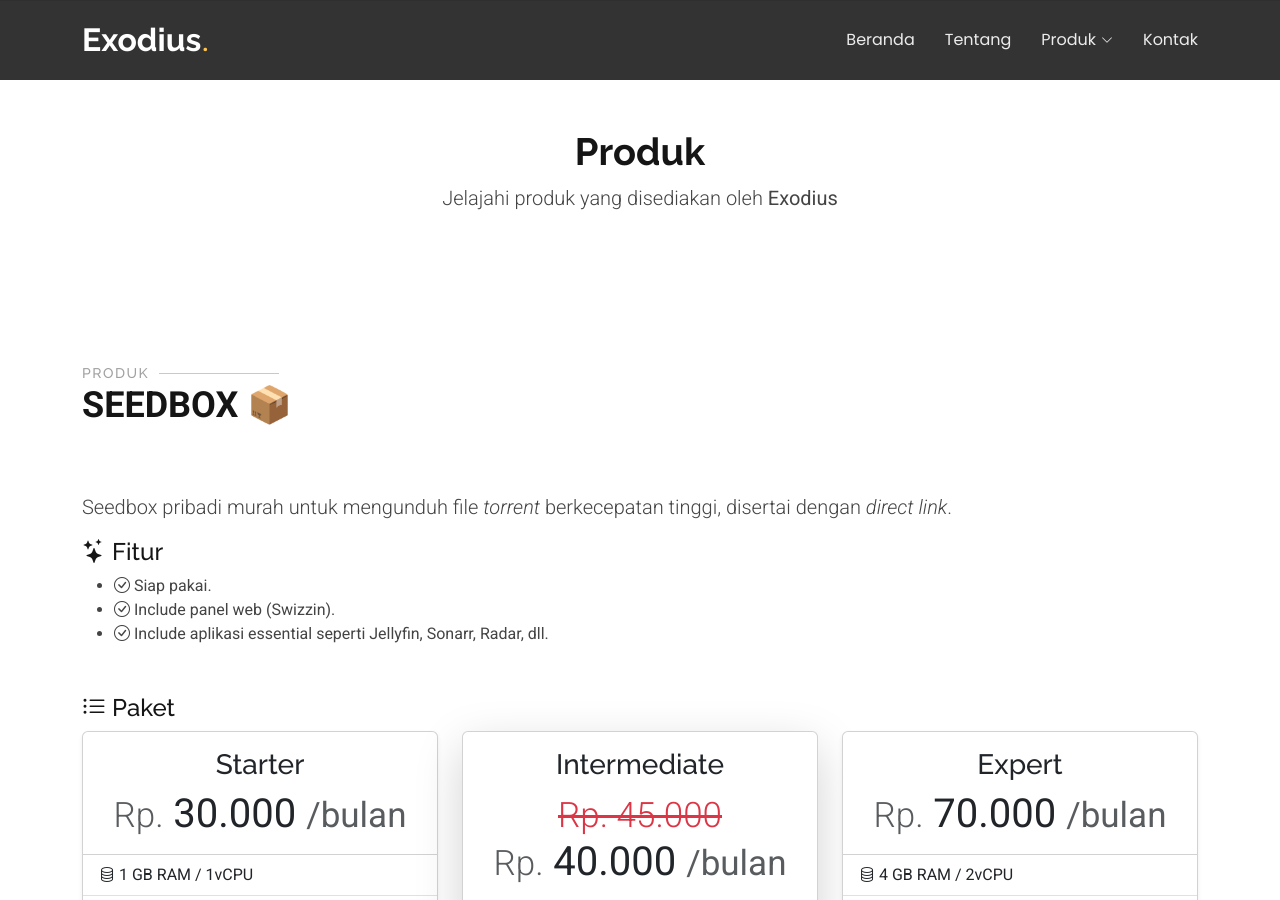
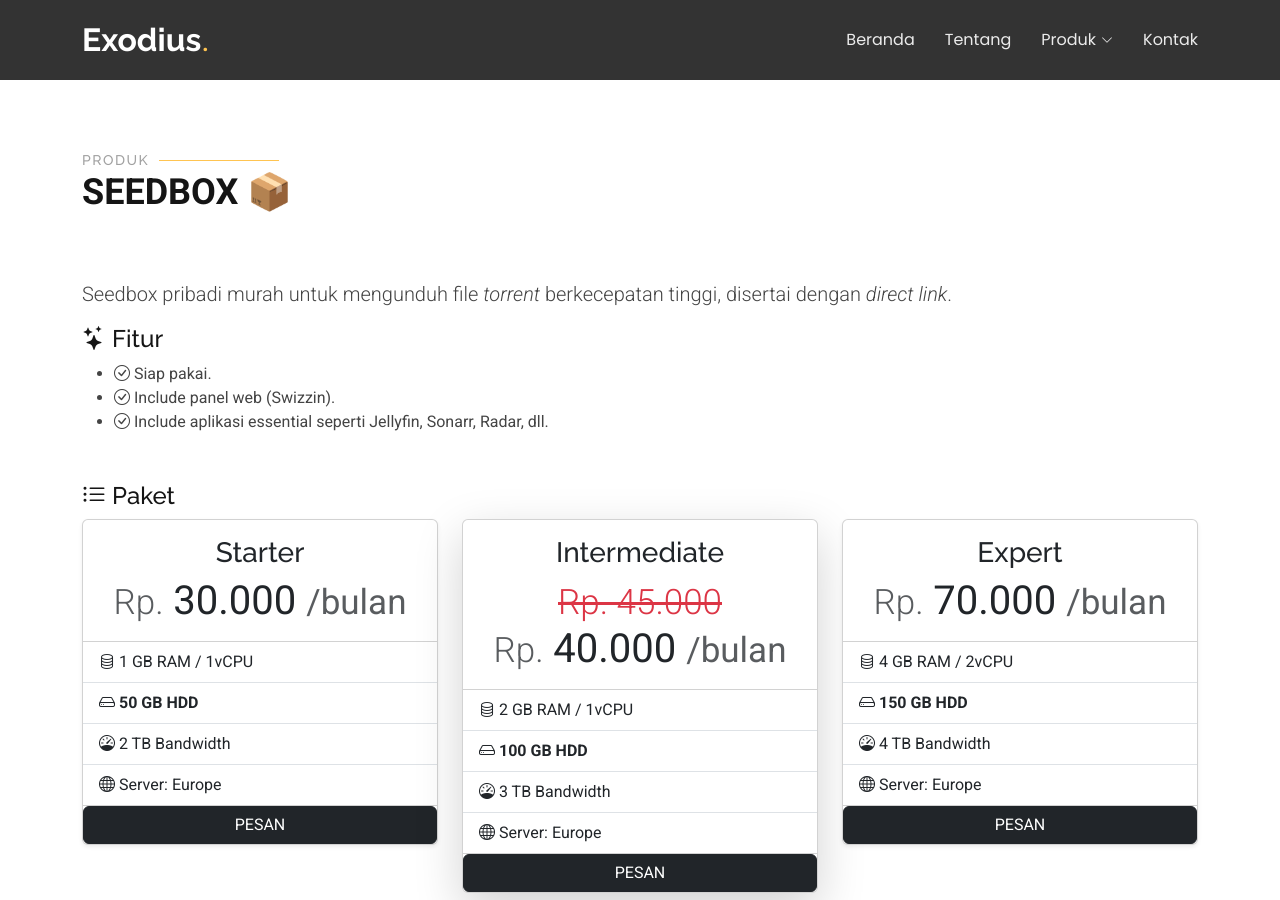
Before and after one commit to exodiusproject/exodiusproject.github.io, a Jekyll site: the page built from produk/seedbox.html, in a window 1280 px wide and 900 px high. Built offline with Jekyll 4.4.1, drawn with Linux system fonts in a browser that asks for light colours.

Commit message:
Allow to set fixed navbar, product page adjustment

```diff
--- a/_layouts/base.html
+++ b/_layouts/base.html
@@ -3,7 +3,10 @@
   {% include head.html %}
 
   <body class="{{ page.body_class }}">
-    <header id="header" class="header d-flex align-items-center fixed-top">
+    <header
+      id="header"
+      class="header d-flex align-items-center {% if page.fixed_navbar %} fixed-top {% endif %}"
+    >
       <div
         class="container-fluid container-xl position-relative d-flex align-items-center justify-content-between"
       >
--- a/_layouts/produk.html
+++ b/_layouts/produk.html
@@ -3,25 +3,8 @@
 body_class: service-details-page
 ---
 
-<!-- Page Title -->
-<div class="page-title" data-aos="fade">
-  <div class="heading">
-    <div class="container">
-      <div class="row d-flex justify-content-center text-center">
-        <div class="col-lg-8 mt-5">
-          <h1>Produk</h1>
-          <p class="lead">
-            Jelajahi produk yang disediakan oleh <strong>Exodius</strong>
-          </p>
-        </div>
-      </div>
-    </div>
-  </div>
-</div>
-<!-- End Page Title -->
-
 <!-- Starter Section Section -->
-<section id="starter-section" class="starter-section section">
+<section id="starter-section" class="starter-section section mt-3">
   <!-- Section Title -->
   <div class="container section-title" data-aos="fade-up">
     <h2>Produk</h2>
--- a/index.html
+++ b/index.html
@@ -2,6 +2,7 @@
 layout: base
 title: Beranda
 body_class: index-page
+fixed_navbar: true
 ---
 
 <!-- Hero Section -->
```
